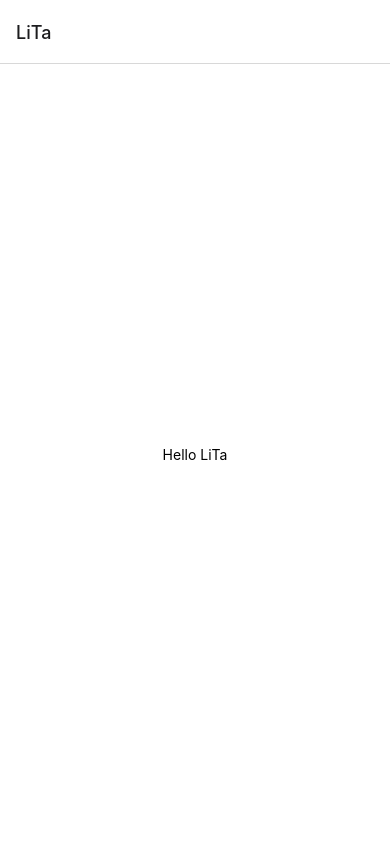
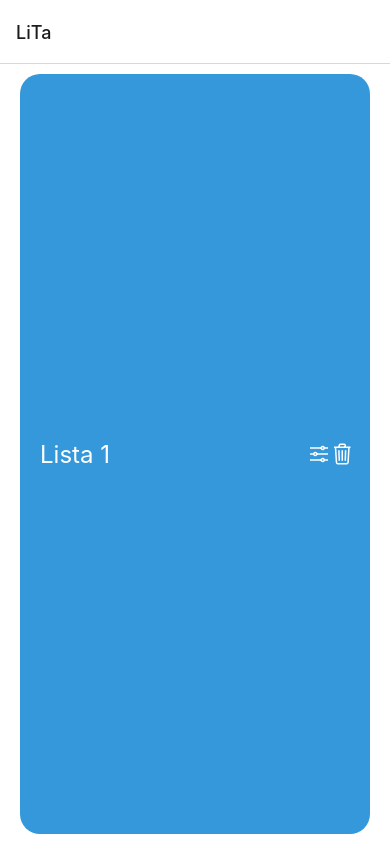
Before and after one commit to cristianvia/lita, a React Native app: screen /LiTa in a window 390 px wide. Built offline with nearby package versions, Linux system fonts and the light colour scheme.

Commit message:
Styling home

```diff
--- a/screens/Home.js
+++ b/screens/Home.js
@@ -1,21 +1,63 @@
 import React from "react";
-import { StyleSheet, Text, View } from "react-native";
-import { StatusBar } from 'expo-status-bar';
-
+import { StyleSheet, Text, View, TouchableOpacity } from "react-native";
+import { Ionicons } from "@expo/vector-icons";
+import Colors from "../constants/Colors";
 
 export default () => {
     return (
     <View style={styles.container}>
-        <Text>Hello LiTa</Text>
-        <StatusBar style="auto" />
+        <TouchableOpacity onPress={() => {}} style={styles.itemContainer}>
+            <View><Text style={styles.itemTitle}>Lista 1</Text></View>
+            <View style={{flexDirection:"row"}}>
+                <TouchableOpacity onPress={() => {}}>
+                    <Ionicons name="options-outline" size={24} color="white"/>
+                </TouchableOpacity>
+                <TouchableOpacity onPress={() => {}}>
+                    <Ionicons name="trash-outline" size={24} color="white"/>
+                </TouchableOpacity>
+                </View>
+        </TouchableOpacity>
     </View>)
 }
-
 const styles = StyleSheet.create({
     container: {
-      flex: 1,
-      backgroundColor: '#fff',
-      alignItems: 'center',
-      justifyContent: 'center',
+        flex: 1,
+        backgroundColor: "#fff",
     },
-  });
+    itemTitle: { fontSize: 24, padding: 5, color: "white" },
+    itemContainer: {
+        flexDirection: "row",
+        justifyContent: "space-between",
+        alignItems: "center",
+        height: 100,
+        flex: 1,
+        borderRadius: 20,
+        marginHorizontal: 20,
+        marginVertical: 10,
+        padding: 15,
+        backgroundColor: Colors.blue,
+    },
+    icon: {
+        padding: 5,
+        fontSize: 24,
+    },
+    centeredView: {
+        justifyContent: "center",
+        alignItems: "center",
+        marginTop: 50,
+    },
+    modalView: {
+        backgroundColor: "white",
+        borderRadius: 20,
+        padding: 35,
+        alignItems: "center",
+        shadowColor: "#000",
+        shadowOffset: {
+            width: 0,
+            height: 2,
+        },
+        shadowOpacity: 0.25,
+        shadowRadius: 3.84,
+        elevation: 5,
+    },
+});
```
